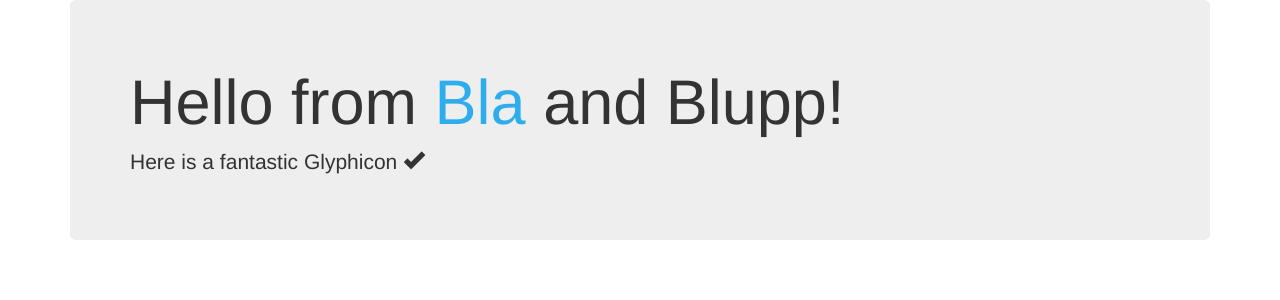
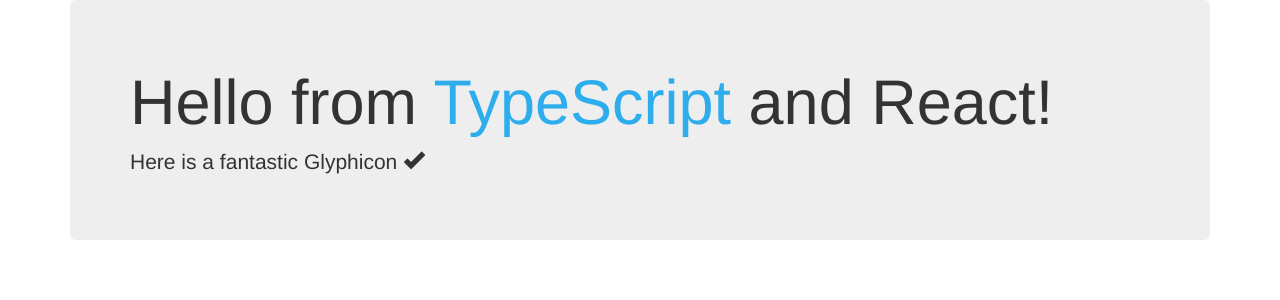
Before and after one commit to Bitcoin-com/bip70-merchant-services, a React app: page / in a window 1280 px wide. Shown: the top 300 px of the page. Built offline with nearby package versions, Linux system fonts and the light colour scheme.

Commit message:
fixed props in Hello.tsx

```diff
--- a/src/components/Hello.tsx
+++ b/src/components/Hello.tsx
@@ -6,10 +6,16 @@
 }
 
 export class Hello extends React.Component<HelloProps, any> {
+
+   // this contructor is necessary to make the props work
+   constructor(props: HelloProps, context: any) {
+      super(props, context);
+   }
+
    render() {
       return <div className="container">
          <div className="jumbotron">
-            <h1>Hello from <span className="myCustomStyleClass">Bla</span> and Blupp!</h1>
+            <h1>Hello from <span className="myCustomStyleClass">{this.props.compiler}</span> and {this.props.framework}!</h1>
             <p>Here is a fantastic Glyphicon <span className="glyphicon glyphicon-ok"></span></p>
          </div>
       </div>;
```
